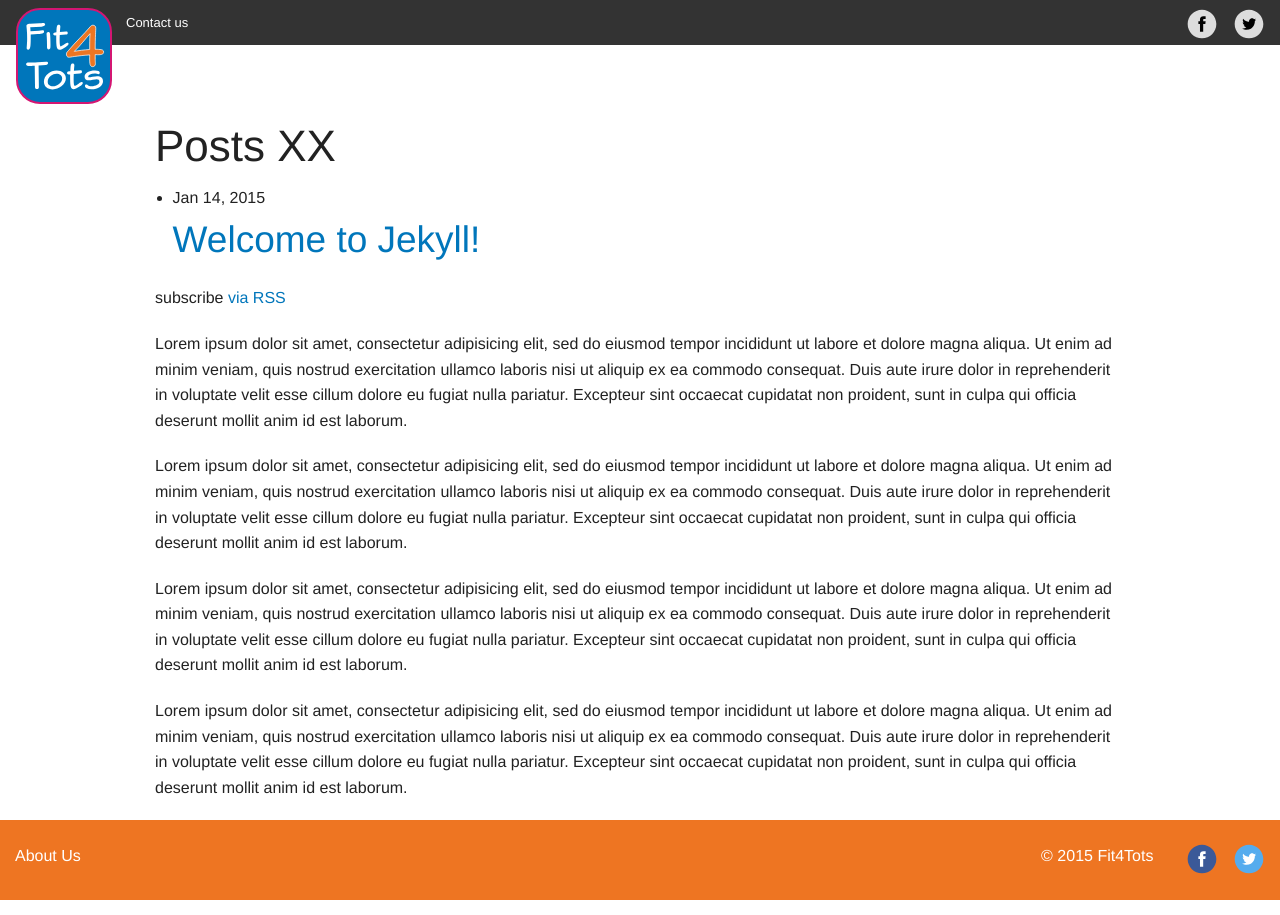
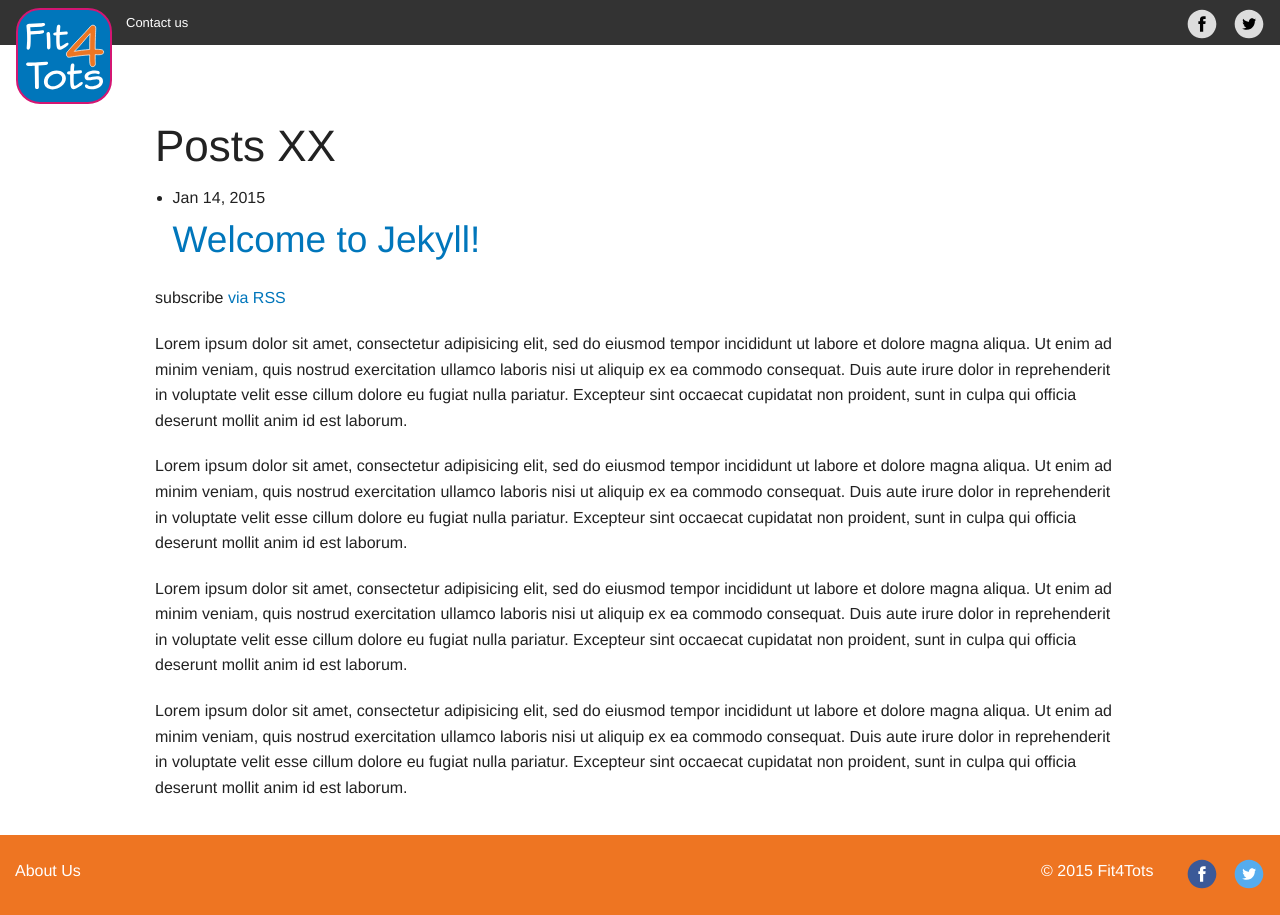
Before and after one commit to fit4tots/fit4tots.github.io, a Jekyll site: the page built from index.html, in a window 1280 px wide. Built offline with Jekyll 4.4.1, drawn with Linux system fonts in a browser that asks for light colours.

Commit message:
tweaking sticky footer

```diff
--- a/_sass/app/layout.scss
+++ b/_sass/app/layout.scss
@@ -46,27 +46,27 @@
 }
 
 /// Sticky Footer styles
-$footer-margin-top: $column-gutter;
 $medium-footer-height: rem-calc(80);
-$small-footer-height: rem-calc(400);
+$small-footer-height: rem-calc(80);
 
 body > .off-canvas-wrap {
   min-height: 100%;
   height: auto !important;
   height: 100%;
 
-  margin-bottom: -1 * ($small-footer-height + $footer-margin-top);
+  padding-bottom: $column-gutter / 2;
+
+  margin-bottom: -$small-footer-height;
   > .inner-wrap { padding-bottom: $small-footer-height; }
 
   @media #{$medium-up} {
-    margin-bottom: -1 * ($medium-footer-height + $footer-margin-top);
+    margin-bottom: -$medium-footer-height;
     > .inner-wrap { padding-bottom: $medium-footer-height; }
   }
 }
 
 body > footer {
   height: $small-footer-height;
-  margin-top: $footer-margin-top;
 
   @media #{$small-only} { height: $small-footer-height; }
   @media #{$medium-up} { height: $medium-footer-height; }
```
